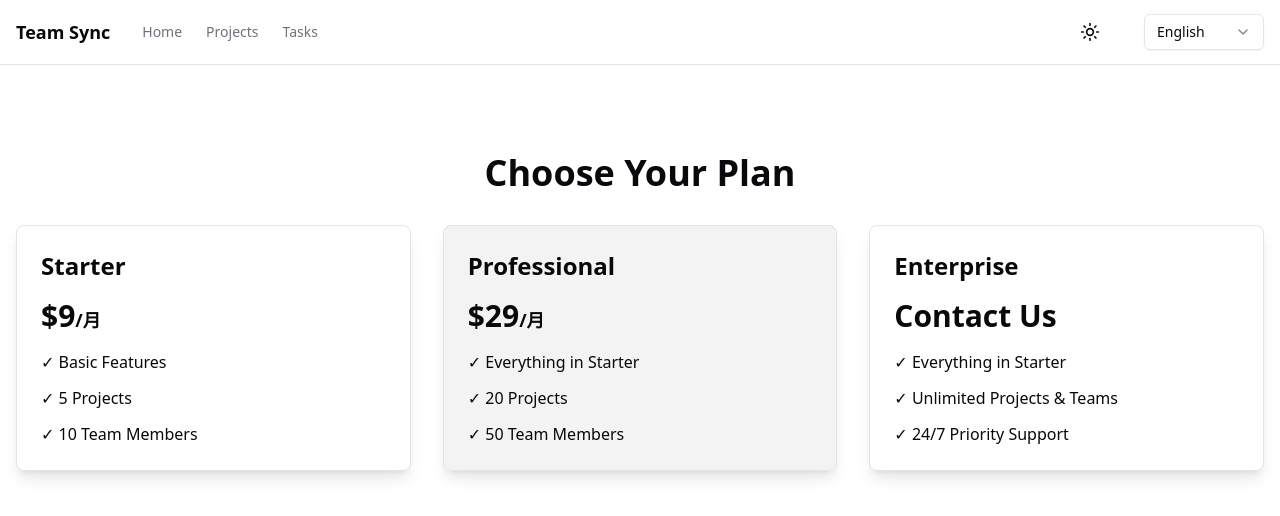
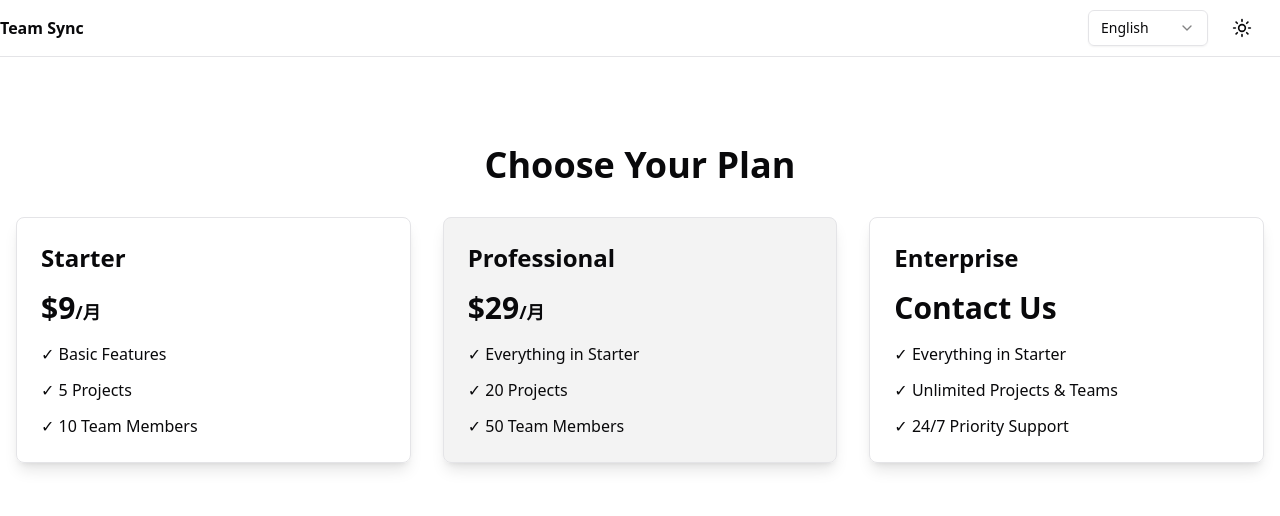
Before and after one commit to baifan1366/project-management-system, a Next.js app: page /en/pricing in a window 1280 px wide. Shown: the top 516 px of the page. Built offline with nearby package versions, Linux system fonts and the light colour scheme.

Commit message:
feat: add pricing header component

```diff
--- /dev/null
+++ b/components/PricingHeader.js
@@ -0,0 +1,24 @@
+import { useTranslations } from 'next-intl';
+import  LanguageSwitcher  from './LanguageSwitcher';
+import { ThemeToggle } from './ui/ThemeToggle';
+import Link from 'next/link';
+
+export function PricingHeader() {
+  const t = useTranslations('Header');
+
+  return (
+    <header className="sticky top-0 z-50 w-full border-b bg-background/95 backdrop-blur supports-[backdrop-filter]:bg-background/60">
+      <div className="container flex h-14 items-center">
+        <div className="mr-4">
+          <Link href="/" className="flex items-center space-x-2">
+            <span className="font-bold">{t('projectName')}</span>
+          </Link>
+        </div>
+        <div className="flex flex-1 items-center justify-end space-x-4">
+          <LanguageSwitcher />
+          <ThemeToggle />
+        </div>
+      </div>
+    </header>
+  );
+}
--- a/components/RootLayoutClient.js
+++ b/components/RootLayoutClient.js
@@ -3,13 +3,18 @@
 import { NextIntlClientProvider } from 'next-intl';
 import { Providers } from '@/app/providers';
 import { Header } from './Header';
+import { PricingHeader } from './PricingHeader';
+import { usePathname } from 'next/navigation';
 
 export function RootLayoutClient({ children, locale, messages }) {
+  const pathname = usePathname();
+  const isPricingPage = pathname.includes('/pricing');
+
   return (
     <NextIntlClientProvider locale={locale} messages={messages} timeZone="Asia/Shanghai">
       <Providers>
         <div className="relative flex min-h-screen flex-col">
-          <Header />
+          {isPricingPage ? <PricingHeader /> : <Header />}
           <main className="flex-1 container py-6">
             {children}
           </main>
--- a/messages/en.json
+++ b/messages/en.json
@@ -2,6 +2,15 @@
   "app": {
     "title": "Team Sync",
     "description": "Project Management System"
+  },
+  "Header": {
+    "projectName": "Team Sync",
+    "dashboard": "Dashboard",
+    "projects": "Projects",
+    "tasks": "Tasks",
+    "pricing": "Pricing",
+    "login": "Login",
+    "signup": "Sign Up"
   },
   "nav": {
     "home": "Home",
--- a/messages/my.json
+++ b/messages/my.json
@@ -2,6 +2,15 @@
   "app": {
     "title": "Team Sync",
     "description": "Sistem Pengurusan Projek"
+  },
+  "Header": {
+    "projectName": "Team Sync",
+    "dashboard": "Papan Pemuka",
+    "projects": "Projek",
+    "tasks": "Tugas",
+    "pricing": "Harga",
+    "login": "Log Masuk",
+    "signup": "Daftar"
   },
   "nav": {
     "home": "Laman Utama",
--- a/messages/zh.json
+++ b/messages/zh.json
@@ -2,6 +2,15 @@
   "app": {
     "title": "团队同步",
     "description": "项目管理系统"
+  },
+  "Header": {
+    "projectName": "团队同步",
+    "dashboard": "仪表盘",
+    "projects": "项目",
+    "tasks": "任务",
+    "pricing": "定价",
+    "login": "登录",
+    "signup": "注册"
   },
   "nav": {
     "home": "首页",
```
